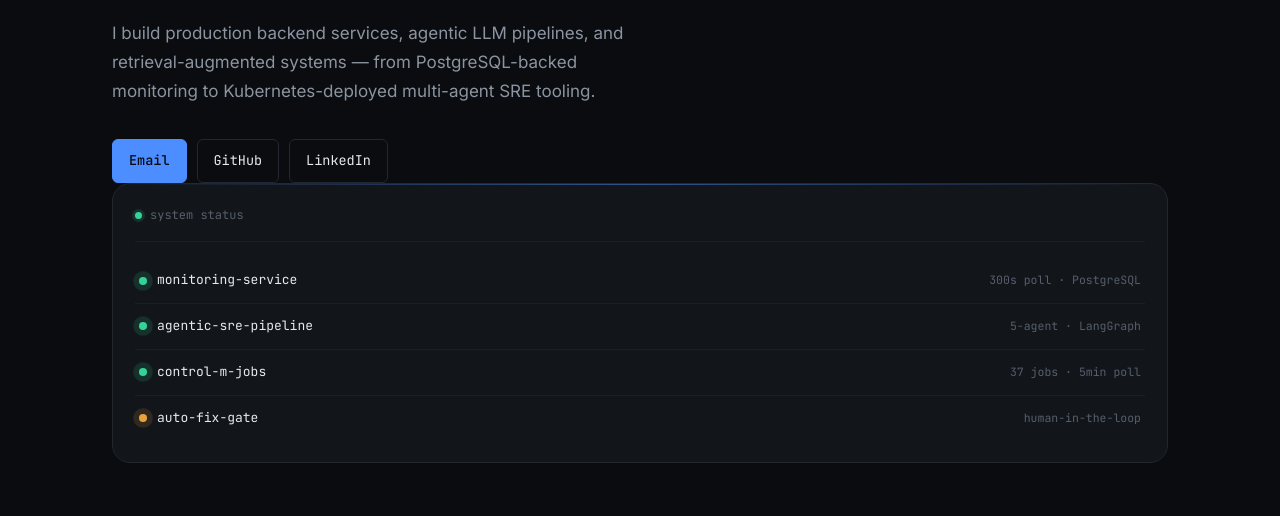
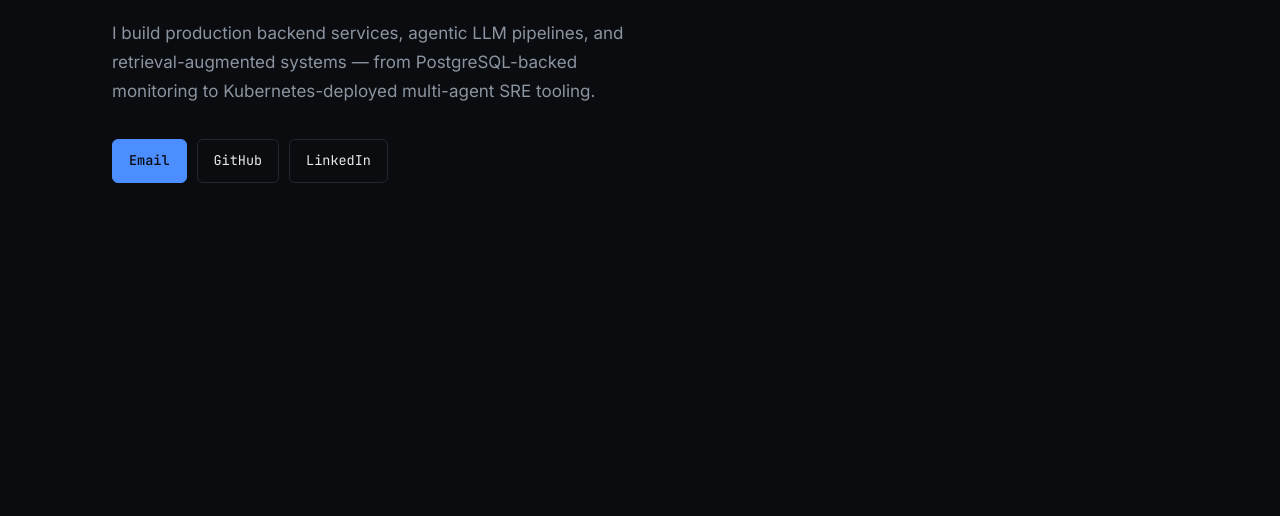
Before and after one commit to rahul-patwadi/my-portfolio, a plain HTML site: page index.html in a window 1280 px wide. Shown: the part 284-800 px from the top of the page. Drawn offline with Linux system fonts and the light colour scheme.

Commit message:
update index.html

```diff
--- a/index.html
+++ b/index.html
@@ -37,7 +37,6 @@
         <p class="hero__description" id="hero-description"></p>
         <div class="hero__links" id="hero-links"></div>
       </div>
-      <div class="hero__visual" id="hero-visual" aria-hidden="true"></div>
     </section>
 
     <!-- ============ ABOUT ============ -->
```
